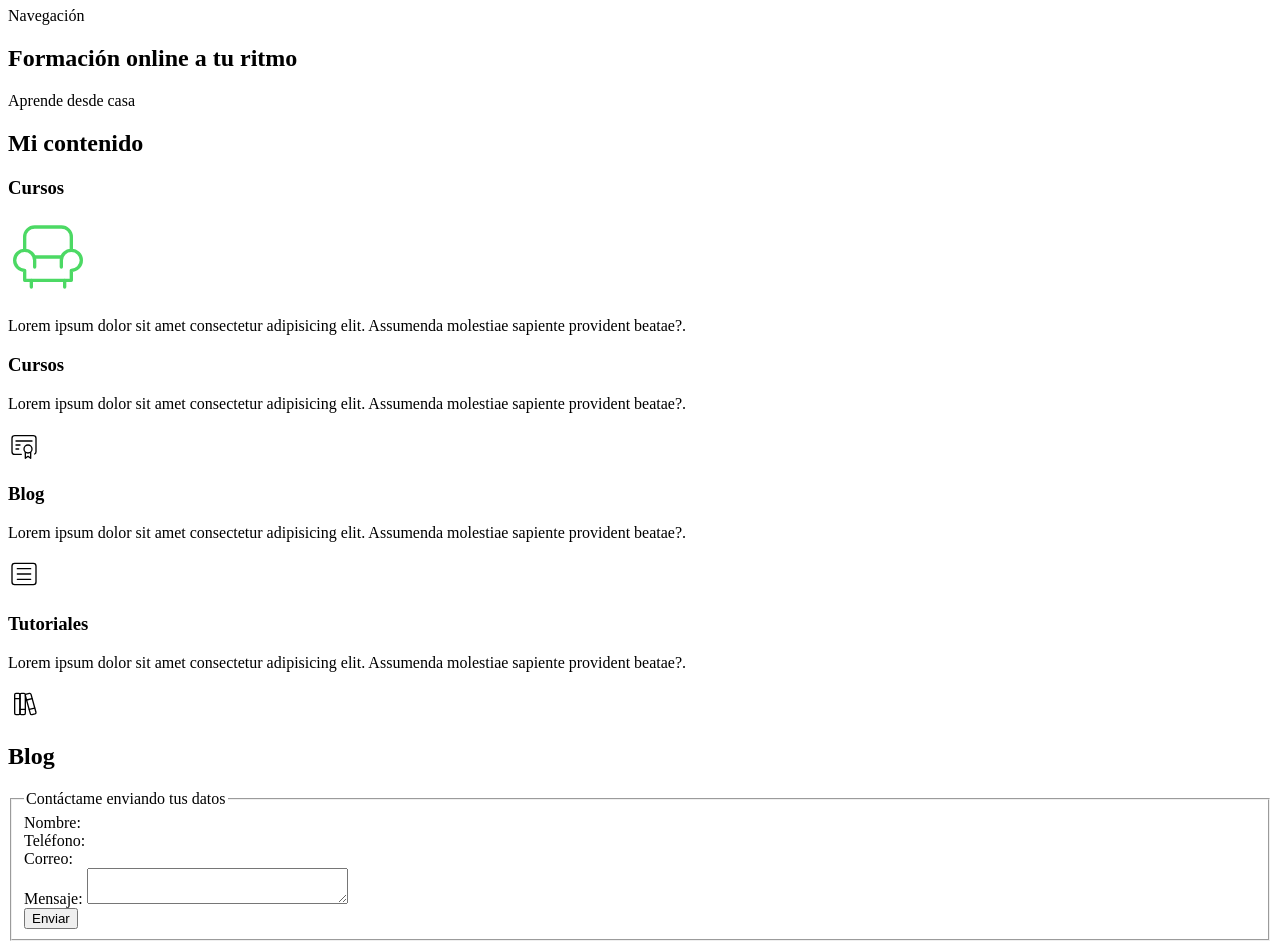
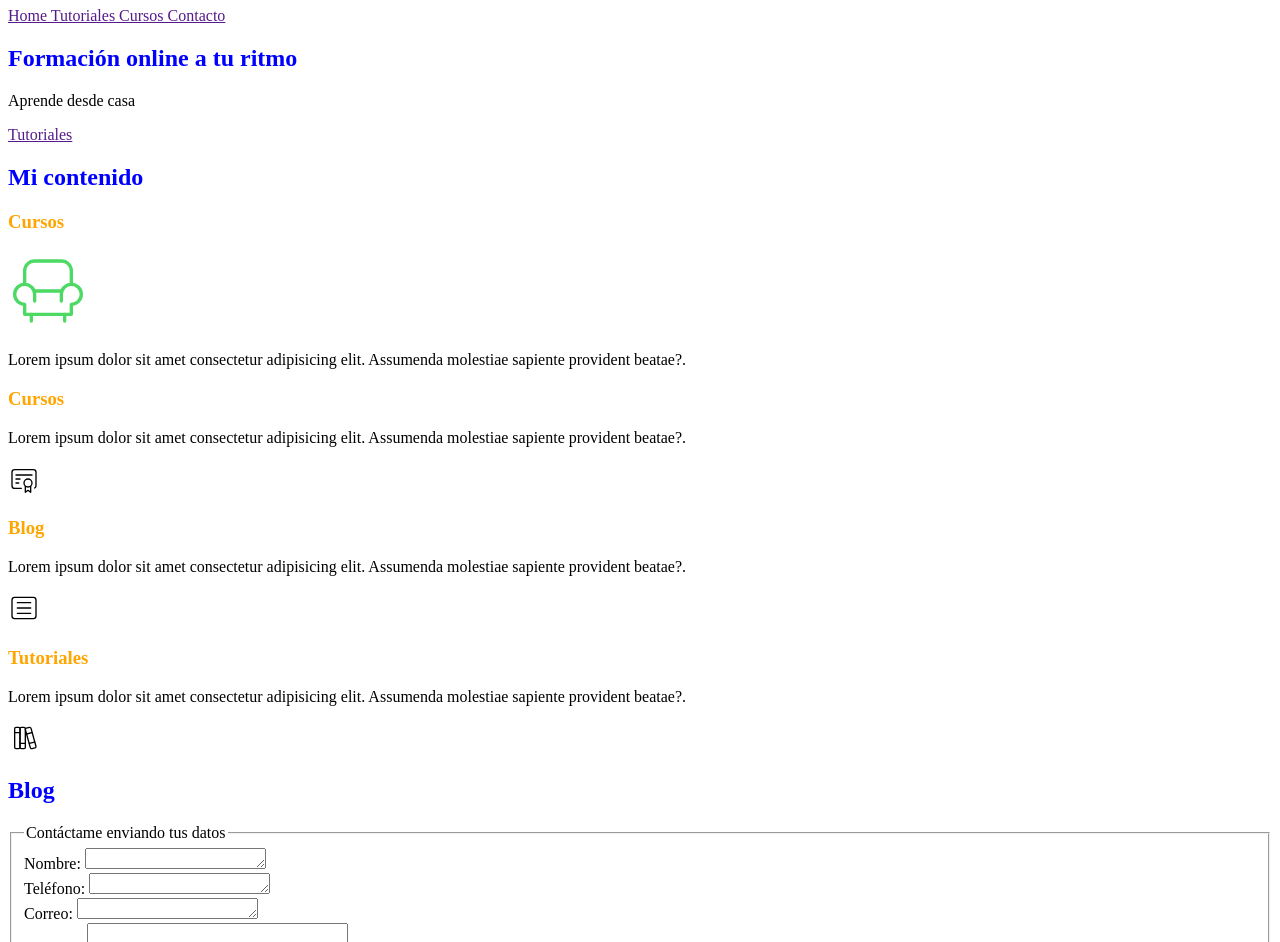
Before and after one commit to igarciaj-stack/ProyectoWeb-Ismael, a plain HTML site: page index.html in a window 1280 px wide. Shown: the part 73-1015 px from the top of the page. Drawn offline with Linux system fonts and the light colour scheme.

Commit message:
The first styles

```diff
--- /dev/null
+++ b/css/styles.css
@@ -0,0 +1,17 @@
+body{
+    background-color: white;
+}
+
+h1{
+    background-color: green;
+    color: red;
+    text-align: center;
+}
+
+h2{
+    color: blue;
+}
+
+h3{
+    color: orange;
+}
--- a/index.html
+++ b/index.html
@@ -4,17 +4,19 @@
     <meta charset="UTF-8">
     <meta name="viewport" content="width=device-width, initial-scale=1.0">
     <title>Bienvenidos a IsmaWeebs</title>
+    <link rel="stylesheet" href="css/styles.css">
 </head>
 <body>
     <header>
         <h1>Ismael García <span>Formación</span></h1>
     </header>
     <nav>
-        <p>Navegación</p>
+        <p><a href="">Home Tutoriales Cursos Contacto</a></p>
     </nav>
     <section>
         <h2>Formación online a tu ritmo</h2>
         <p>Aprende desde casa</p>
+        <a href="">Tutoriales</a>
     </section>
     <main>
         <h2>Mi contenido</h2>
@@ -138,14 +140,17 @@ unicode: "eff2"
                     <div>
                         <label for="">Nombre:</label>
                         <imput type="text" name="Nombre">
+                            <textarea rows="1" cols="20" placeholder=""></textarea>
                     </div>
                     <div>
                         <label for="">Teléfono:</label>
                         <imput type="tel" name="Teléfono" id="">
+                            <textarea rows="1" cols="20" placeholder=""></textarea>
                     </div>
                     <div>
                         <label for="">Correo:</label>
                         <imput type="Correo" name="Correo" id="">
+                            <textarea rows="1" cols="20" placeholder=""></textarea>
                     </div>
                     <div>
                         <label for="">Mensaje:</label>
```
